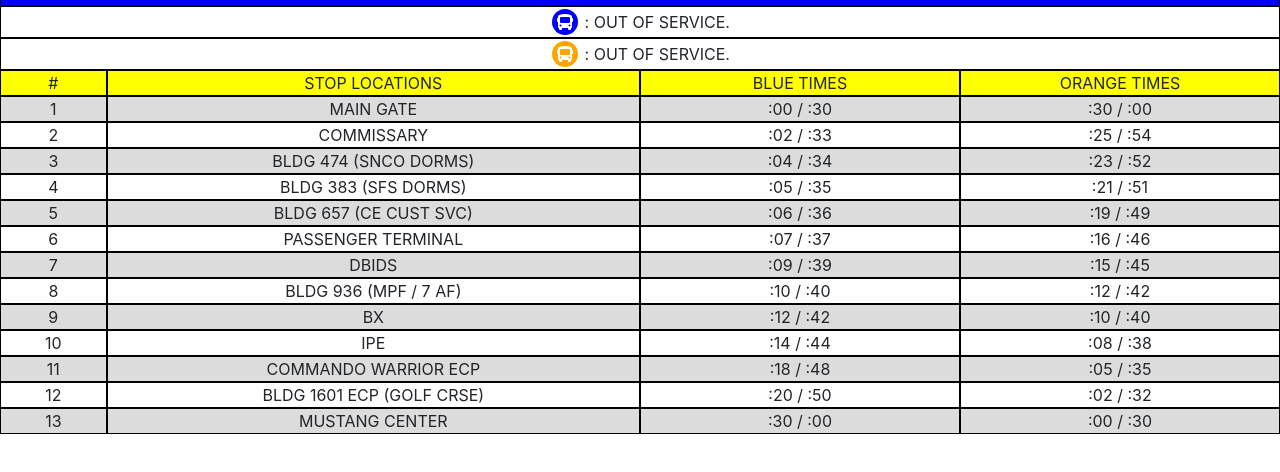
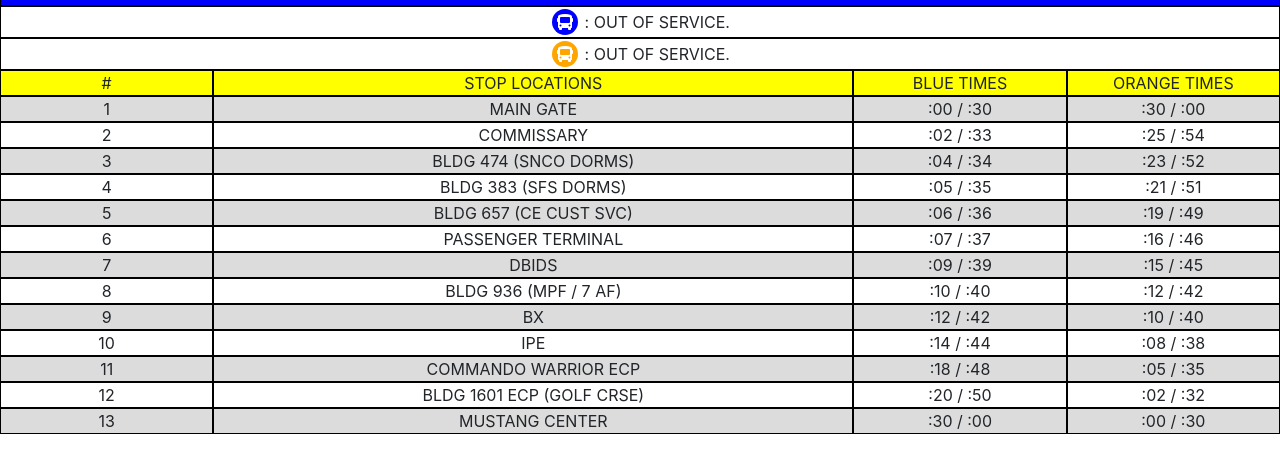
Before and after one commit to dev-osan/busGPS, a website: page views/index.html in a window 1280 px wide. Shown: the part 52-524 px from the top of the page. Drawn offline with nearby package versions, Linux system fonts and the light colour scheme; files that its build step writes are made by us from their sources; no server answers.

Commit message:
change the col sizes back

```diff
--- a/views/index.html
+++ b/views/index.html
@@ -37,101 +37,101 @@
       </div>
 
       <div class="row table-header">
-        <div class="col-1">#</div>
-        <div class="col-5">STOP LOCATIONS</div>
-        <div class="col-3">BLUE TIMES</div>
-        <div class="col-3">ORANGE TIMES</div>
+        <div class="col-2">#</div>
+        <div class="col-6">STOP LOCATIONS</div>
+        <div class="col-2">BLUE TIMES</div>
+        <div class="col-2">ORANGE TIMES</div>
       </div>
 
       <div class="row">
-        <div class="col-1">1 <span id="1"></span></div>
-        <div class="col-5">Main Gate</div>
-        <div class="col-3">:00 / :30</div>
-        <div class="col-3">:30 / :00</div>
+        <div class="col-2">1 <span id="1"></span></div>
+        <div class="col-6">Main Gate</div>
+        <div class="col-2">:00 / :30</div>
+        <div class="col-2">:30 / :00</div>
       </div>
 
       <div class="row">
-        <div class="col-1">2 <span id="3"></span></div>
-        <div class="col-5">Commissary</div>
-        <div class="col-3">:02 / :33</div>
-        <div class="col-3">:25 / :54</div>
+        <div class="col-2">2 <span id="3"></span></div>
+        <div class="col-6">Commissary</div>
+        <div class="col-2">:02 / :33</div>
+        <div class="col-2">:25 / :54</div>
       </div>
 
       <div class="row">
-        <div class="col-1">3 <span id="5"></span></div>
-        <div class="col-5">Bldg 474 (SNCO Dorms)</div>
-        <div class="col-3">:04 / :34</div>
-        <div class="col-3">:23 / :52</div>
+        <div class="col-2">3 <span id="5"></span></div>
+        <div class="col-6">Bldg 474 (SNCO Dorms)</div>
+        <div class="col-2">:04 / :34</div>
+        <div class="col-2">:23 / :52</div>
       </div>
 
       <div class="row">
-        <div class="col-1">4 <span id="7"></span></div>
-        <div class="col-5">Bldg 383 (SFS Dorms)</div>
-        <div class="col-3">:05 / :35</div>
-        <div class="col-3">:21 / :51</div>
+        <div class="col-2">4 <span id="7"></span></div>
+        <div class="col-6">Bldg 383 (SFS Dorms)</div>
+        <div class="col-2">:05 / :35</div>
+        <div class="col-2">:21 / :51</div>
       </div>
 
       <div class="row">
-        <div class="col-1">5 <span id="9"></span></div>
-        <div class="col-5">Bldg 657 (CE Cust Svc)</div>
-        <div class="col-3">:06 / :36</div>
-        <div class="col-3">:19 / :49</div>
+        <div class="col-2">5 <span id="9"></span></div>
+        <div class="col-6">Bldg 657 (CE Cust Svc)</div>
+        <div class="col-2">:06 / :36</div>
+        <div class="col-2">:19 / :49</div>
       </div>
 
       <div class="row">
-        <div class="col-1">6 <span id="11"></span></div>
-        <div class="col-5">Passenger Terminal</div>
-        <div class="col-3">:07 / :37</div>
-        <div class="col-3">:16 / :46</div>
+        <div class="col-2">6 <span id="11"></span></div>
+        <div class="col-6">Passenger Terminal</div>
+        <div class="col-2">:07 / :37</div>
+        <div class="col-2">:16 / :46</div>
       </div>
 
       <div class="row">
-        <div class="col-1">7 <span id="13"></span></div>
-        <div class="col-5">DBIDS</div>
-        <div class="col-3">:09 / :39</div>
-        <div class="col-3">:15 / :45</div>
+        <div class="col-2">7 <span id="13"></span></div>
+        <div class="col-6">DBIDS</div>
+        <div class="col-2">:09 / :39</div>
+        <div class="col-2">:15 / :45</div>
       </div>
 
       <div class="row">
-        <div class="col-1">8 <span id="15"></span></div>
-        <div class="col-5">Bldg 936 (MPF / 7 AF)</div>
-        <div class="col-3">:10 / :40</div>
-        <div class="col-3">:12 / :42</div>
+        <div class="col-2">8 <span id="15"></span></div>
+        <div class="col-6">Bldg 936 (MPF / 7 AF)</div>
+        <div class="col-2">:10 / :40</div>
+        <div class="col-2">:12 / :42</div>
       </div>
 
       <div class="row">
-        <div class="col-1">9 <span id="17"></span></div>
-        <div class="col-5">BX</div>
-        <div class="col-3">:12 / :42</div>
-        <div class="col-3">:10 / :40</div>
+        <div class="col-2">9 <span id="17"></span></div>
+        <div class="col-6">BX</div>
+        <div class="col-2">:12 / :42</div>
+        <div class="col-2">:10 / :40</div>
       </div>
 
       <div class="row">
-        <div class="col-1">10 <span id="19"></span></div>
-        <div class="col-5">IPE</div>
-        <div class="col-3">:14 / :44</div>
-        <div class="col-3">:08 / :38</div>
+        <div class="col-2">10 <span id="19"></span></div>
+        <div class="col-6">IPE</div>
+        <div class="col-2">:14 / :44</div>
+        <div class="col-2">:08 / :38</div>
       </div>
 
       <div class="row">
-        <div class="col-1">11 <span id="21"></span></div>
-        <div class="col-5">Commando Warrior ECP</div>
-        <div class="col-3">:18 / :48</div>
-        <div class="col-3">:05 / :35</div>
+        <div class="col-2">11 <span id="21"></span></div>
+        <div class="col-6">Commando Warrior ECP</div>
+        <div class="col-2">:18 / :48</div>
+        <div class="col-2">:05 / :35</div>
       </div>
 
       <div class="row">
-        <div class="col-1">12 <span id="23"></span></div>
-        <div class="col-5">Bldg 1601 ECP (Golf CRSE)</div>
-        <div class="col-3">:20 / :50</div>
-        <div class="col-3">:02 / :32</div>
+        <div class="col-2">12 <span id="23"></span></div>
+        <div class="col-6">Bldg 1601 ECP (Golf CRSE)</div>
+        <div class="col-2">:20 / :50</div>
+        <div class="col-2">:02 / :32</div>
       </div>
 
       <div class="row">
-        <div class="col-1">13 <span id="25"></span></div>
-        <div class="col-5">Mustang Center</div>
-        <div class="col-3">:30 / :00</div>
-        <div class="col-3">:00 / :30</div>
+        <div class="col-2">13 <span id="25"></span></div>
+        <div class="col-6">Mustang Center</div>
+        <div class="col-2">:30 / :00</div>
+        <div class="col-2">:00 / :30</div>
       </div>
 
     </div>
```
